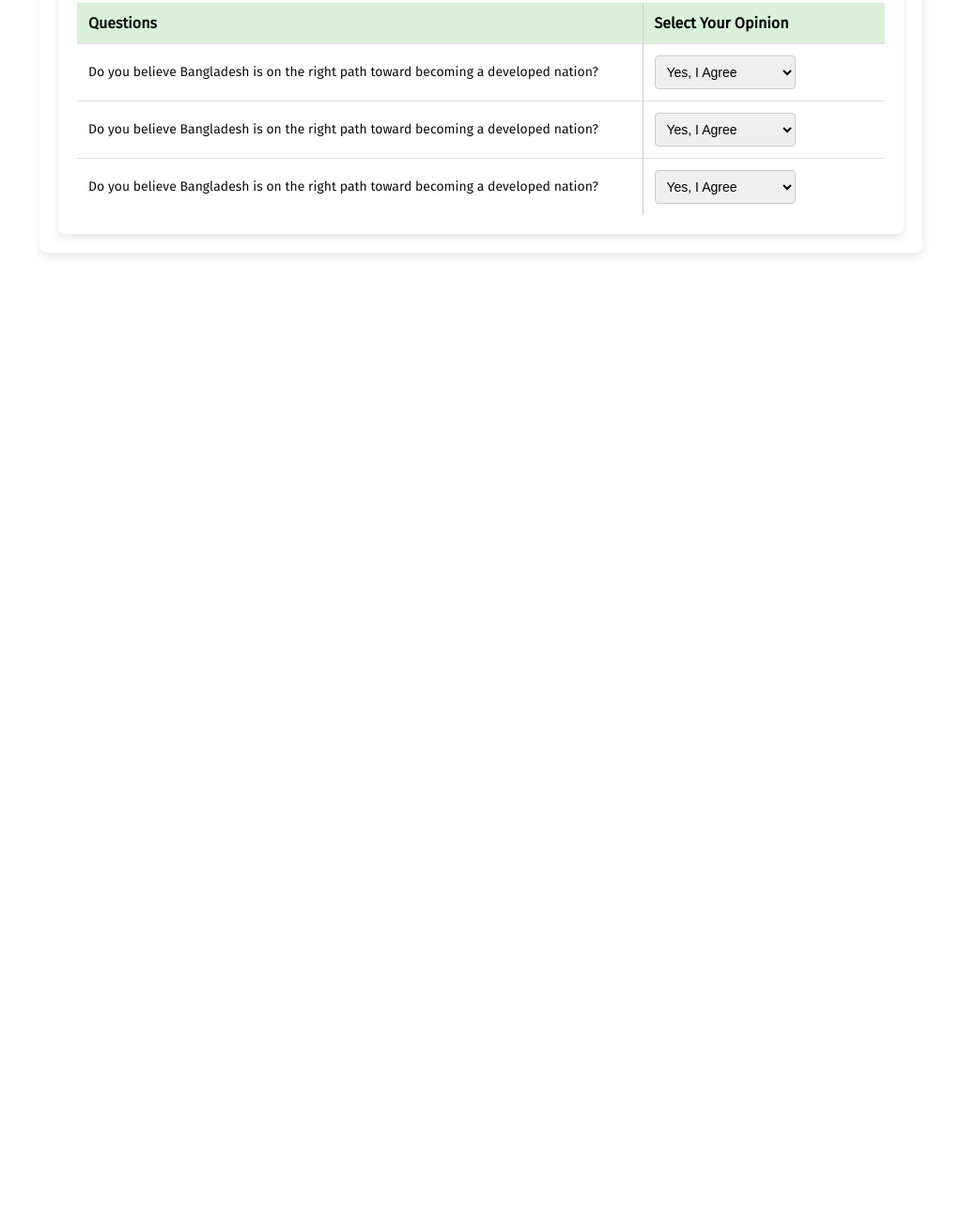
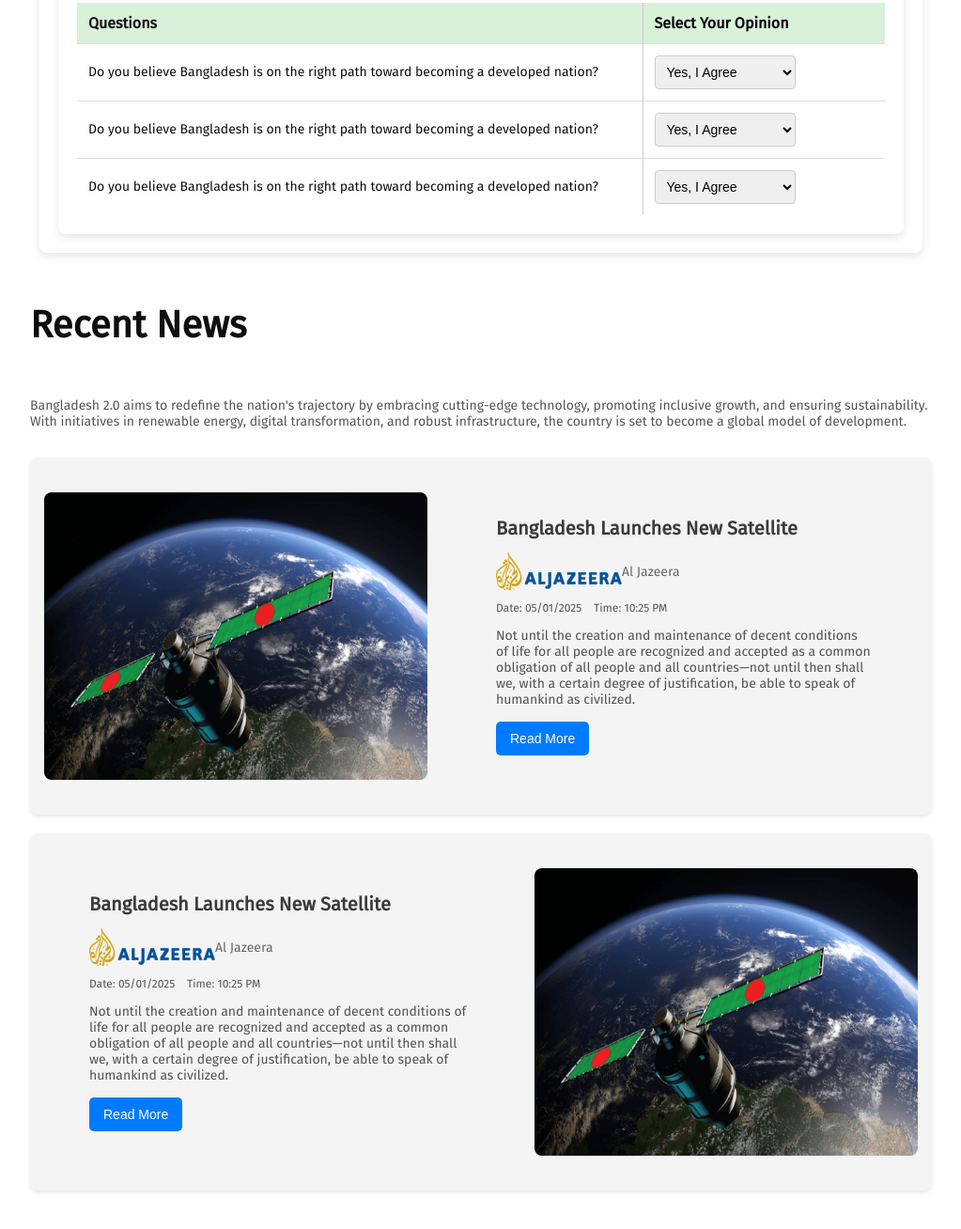
Before and after one commit to Sumyta-Bentey-Habib/Assignment-01-B11, a plain HTML site: page index.html in a window 1280 px wide. Shown: the part 2167-3475 px from the top of the page at 94% size, without its empty margins (128-1151 px from the left). Before the commit the page ends 2596 px from the top, so only its background shows below. Drawn offline with Linux system fonts and the light colour scheme.

Commit message:
update news

```diff
--- a/index.html
+++ b/index.html
@@ -143,7 +143,41 @@
               </div>
             </div>
      </section>
+     <!-- Recent news -->
+     <section class="recent-news">
+      <h4 class="title">Recent News</h4>
+      <p class="description">Bangladesh 2.0 aims to redefine the nation's trajectory by embracing cutting-edge technology, promoting inclusive growth, and ensuring sustainability. With initiatives in renewable energy, digital transformation, and robust infrastructure, the country is set to become a global model of development.</p>
+      <div class="news-card">
+        <img src="./assets/satelite.png" alt="Bangladesh Satellite" class="satelite">
+        <div class="news-content">
+          <h2>Bangladesh Launches New Satellite</h2>
+          <p class="source">
+            <img src="./assets/al-jazeera.png" alt="Al Jazeera"> Al Jazeera
+          </p>
+          <p class="date-time fontstyle">Date: 05/01/2025 &nbsp;&nbsp; Time: 10:25 PM</p>
+          <p class="news-text fontstyle">
+            Not until the creation and maintenance of decent conditions of life for all people are recognized and accepted as a common obligation of all people and all countries—not until then shall we, with a certain degree of justification, be able to speak of humankind as civilized.
+          </p>
+          <button class="read-more">Read More</button>
+        </div>
+      </div>
+      <div class="news-card">
+        <div class="news-content">
+          <h2>Bangladesh Launches New Satellite</h2>
+          <p class="source">
+            <img src="./assets/al-jazeera.png" alt="Al Jazeera"> Al Jazeera
+          </p>
+          <p class="date-time fontstyle">Date: 05/01/2025 &nbsp;&nbsp; Time: 10:25 PM</p>
+          <p class="news-text fontstyle">
+            Not until the creation and maintenance of decent conditions of life for all people are recognized and accepted as a common obligation of all people and all countries—not until then shall we, with a certain degree of justification, be able to speak of humankind as civilized.
+          </p>
+          <button class="read-more">Read More</button>
+        </div>
+        <img src="./assets/satelite.png" alt="Bangladesh Satellite">
+      </div>
+    </div>
+     </section>
 
-</main>
+    </main>
 </body>
 </html>
--- a/style.css
+++ b/style.css
@@ -293,3 +293,94 @@ select:hover {
 tbody tr:hover {
   background-color: #f1f1f1;
 }
+
+/* Recent News section */
+.news-container {
+  max-width: 800px;
+  margin: 50px auto;
+  padding: 20px;
+  background-color: #fff;
+  border-radius: 8px;
+  box-shadow: 0 4px 6px rgba(0, 0, 0, 0.1);
+}
+
+h1 {
+  font-size: 28px;
+  text-align: center;
+  margin-bottom: 10px;
+}
+
+.description {
+  text-align: left;
+  font-size: 14px;
+  color: #0E0E0E;
+  margin-bottom: 30px;
+  opacity: 70%;
+}
+
+.news-card {
+  display: flex;
+  align-items: center;
+  gap: 20px;
+  margin-bottom: 20px;
+  padding: 15px;
+  background-color: #f4f4f4;
+  border-radius: 8px;
+  box-shadow: 0 2px 4px rgba(0, 0, 0, 0.1);
+}
+
+.news-card img {
+  border-radius: 8px;
+}
+
+.news-content h2 {
+  font-size: 20px;
+  margin: 0 0 10px;
+  color: #0E0E0E;
+  opacity: 80%;
+}
+
+.source {
+  display: flex;
+  align-items: center;
+  font-size: 14px;
+  color: #666;
+  margin-bottom: 5px;
+}
+
+.satelite{
+  width: 408px;
+  height: 306px;
+  margin-right: 5px;
+  border-radius: 24px;
+}
+.news-content{
+  padding: 48px;
+}
+.date-time {
+  font-size: 12px;
+  margin-bottom: 10px;
+}
+
+.news-text {
+  font-size: 14px;
+  margin-bottom: 15px;
+}
+
+.read-more {
+  padding: 10px 15px;
+  font-size: 14px;
+  color: #fff;
+  background-color: #007BFF;
+  border: none;
+  border-radius: 5px;
+  cursor: pointer;
+}
+
+.read-more:hover {
+  background-color: #0056b3;
+}
+.fontstyle{
+  color: #0E0E0E;
+  opacity: 70%;
+}
```
